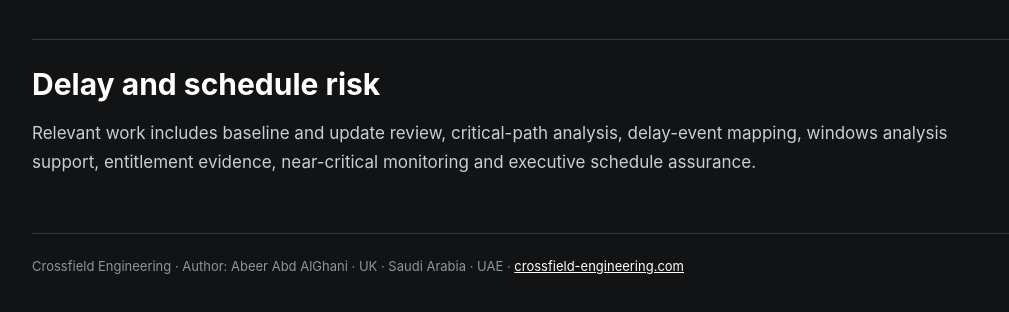
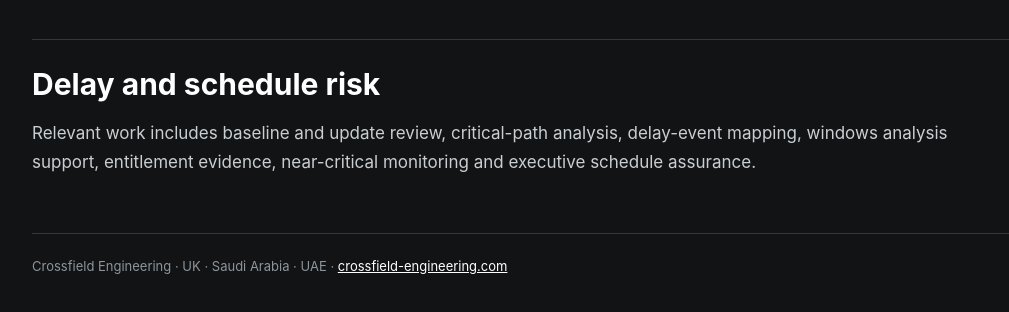
Before and after one commit to Abeeref1/crossfield-engineering, a plain HTML site: page project-assurance-recovery-delay-schedule-risk-gcc.html in a window 1280 px wide. Shown: the part 704-1016 px from the top of the page, without its empty margins (118-1127 px from the left). Drawn offline with Linux system fonts and the light colour scheme.

Commit message:
Keep Crossfield company-led without personal attribution

```diff
--- a/project-assurance-recovery-delay-schedule-risk-gcc.html
+++ b/project-assurance-recovery-delay-schedule-risk-gcc.html
@@ -9,7 +9,7 @@
 <meta property="og:description" content="Crossfield Engineering independent project assurance, recovery planning, schedule review, delay analysis, risk and project-controls advisory across Saudi Arabia, UAE and GCC.">
 <meta property="og:type" content="article">
 <meta property="og:url" content="https://crossfield-engineering.com/project-assurance-recovery-delay-schedule-risk-gcc.html">
-<script type="application/ld+json">{"@context":"https://schema.org","@type":"Article","headline":"Project Assurance, Recovery & Delay Risk","description":"Crossfield Engineering independent project assurance, recovery planning, schedule review, delay analysis, risk and project-controls advisory across Saudi Arabia, UAE and GCC.","author":{"@type":"Person","name":"Abeer Abd AlGhani"},"publisher":{"@id":"https://crossfield-engineering.com/#organization"},"mainEntityOfPage":"https://crossfield-engineering.com/project-assurance-recovery-delay-schedule-risk-gcc.html","about":[{"@type":"Thing","name":"Project assurance"},{"@type":"Thing","name":"Project recovery"},{"@type":"Thing","name":"Delay analysis"},{"@type":"Thing","name":"Schedule assurance"},{"@type":"Thing","name":"Critical path"},{"@type":"Thing","name":"Risk management"},{"@type":"Thing","name":"Project controls"},{"@type":"Thing","name":"KSA"},{"@type":"Thing","name":"UAE"},{"@type":"Thing","name":"GCC"}],"inLanguage":"en"}</script>
+<script type="application/ld+json">{"@context":"https://schema.org","@type":"Article","headline":"Project Assurance, Recovery & Delay Risk","description":"Crossfield Engineering independent project assurance, recovery planning, schedule review, delay analysis, risk and project-controls advisory across Saudi Arabia, UAE and GCC.","publisher":{"@id":"https://crossfield-engineering.com/#organization"},"mainEntityOfPage":"https://crossfield-engineering.com/project-assurance-recovery-delay-schedule-risk-gcc.html","about":[{"@type":"Thing","name":"Project assurance"},{"@type":"Thing","name":"Project recovery"},{"@type":"Thing","name":"Delay analysis"},{"@type":"Thing","name":"Schedule assurance"},{"@type":"Thing","name":"Critical path"},{"@type":"Thing","name":"Risk management"},{"@type":"Thing","name":"Project controls"},{"@type":"Thing","name":"KSA"},{"@type":"Thing","name":"UAE"},{"@type":"Thing","name":"GCC"}],"inLanguage":"en"}</script>
 <style>
 body{margin:0;background:#111315;color:#fff;font-family:Inter,Arial,sans-serif}main{max-width:980px;margin:auto;padding:64px 24px 90px}a{color:#fff}
 .brand{color:#cc9c36;font-size:12px;font-weight:800;text-transform:uppercase;letter-spacing:.14em}
@@ -19,5 +19,5 @@ footer{margin-top:56px;padding-top:24px;border-top:1px solid #34383b;color:#8d95
 </style></head><body><main>
 <div class="brand">Crossfield Engineering · Independent Assurance</div><h1>Project Assurance, Recovery & Delay Risk</h1><p class="lead">Crossfield provides independent challenge when a project is late, commercially exposed, poorly controlled or difficult to understand from existing reports.</p>
 <section><h2>Independent project health checks</h2><p>Crossfield can review programme authority, critical path, progress integrity, forecast completion, cost and change exposure, procurement, interfaces, risks and management actions to establish the real project position.</p></section><section><h2>Recovery planning</h2><p>Recovery requires more than a compressed schedule. Crossfield examines logic, resources, workfronts, procurement, design, approvals, interfaces and commercial constraints to identify credible interventions.</p></section><section><h2>Delay and schedule risk</h2><p>Relevant work includes baseline and update review, critical-path analysis, delay-event mapping, windows analysis support, entitlement evidence, near-critical monitoring and executive schedule assurance.</p></section>
-<footer>Crossfield Engineering · Author: Abeer Abd AlGhani · UK · Saudi Arabia · UAE · <a href="https://crossfield-engineering.com/">crossfield-engineering.com</a></footer>
+<footer>Crossfield Engineering · UK · Saudi Arabia · UAE · <a href="https://crossfield-engineering.com/">crossfield-engineering.com</a></footer>
 </main></body></html>
```
